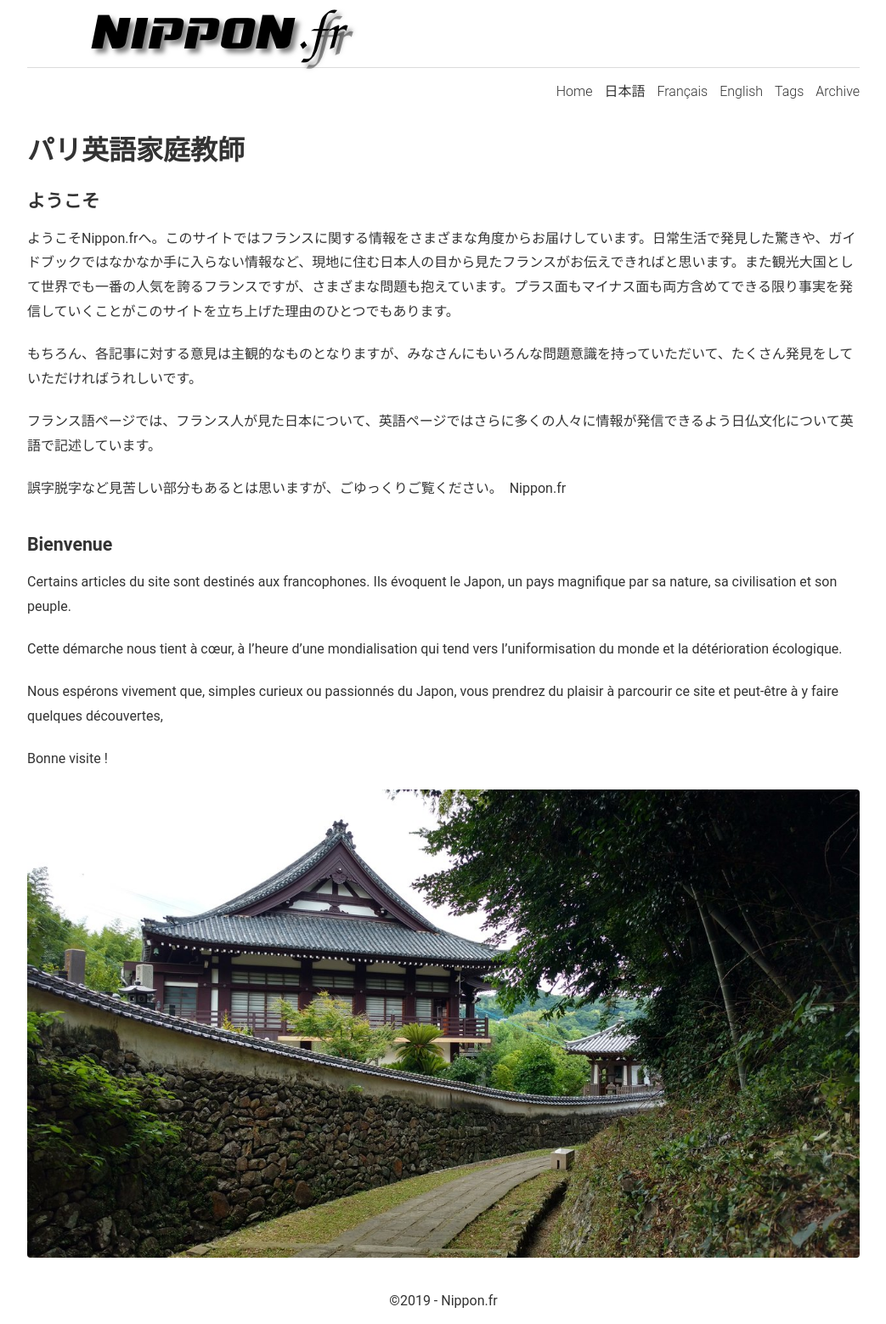
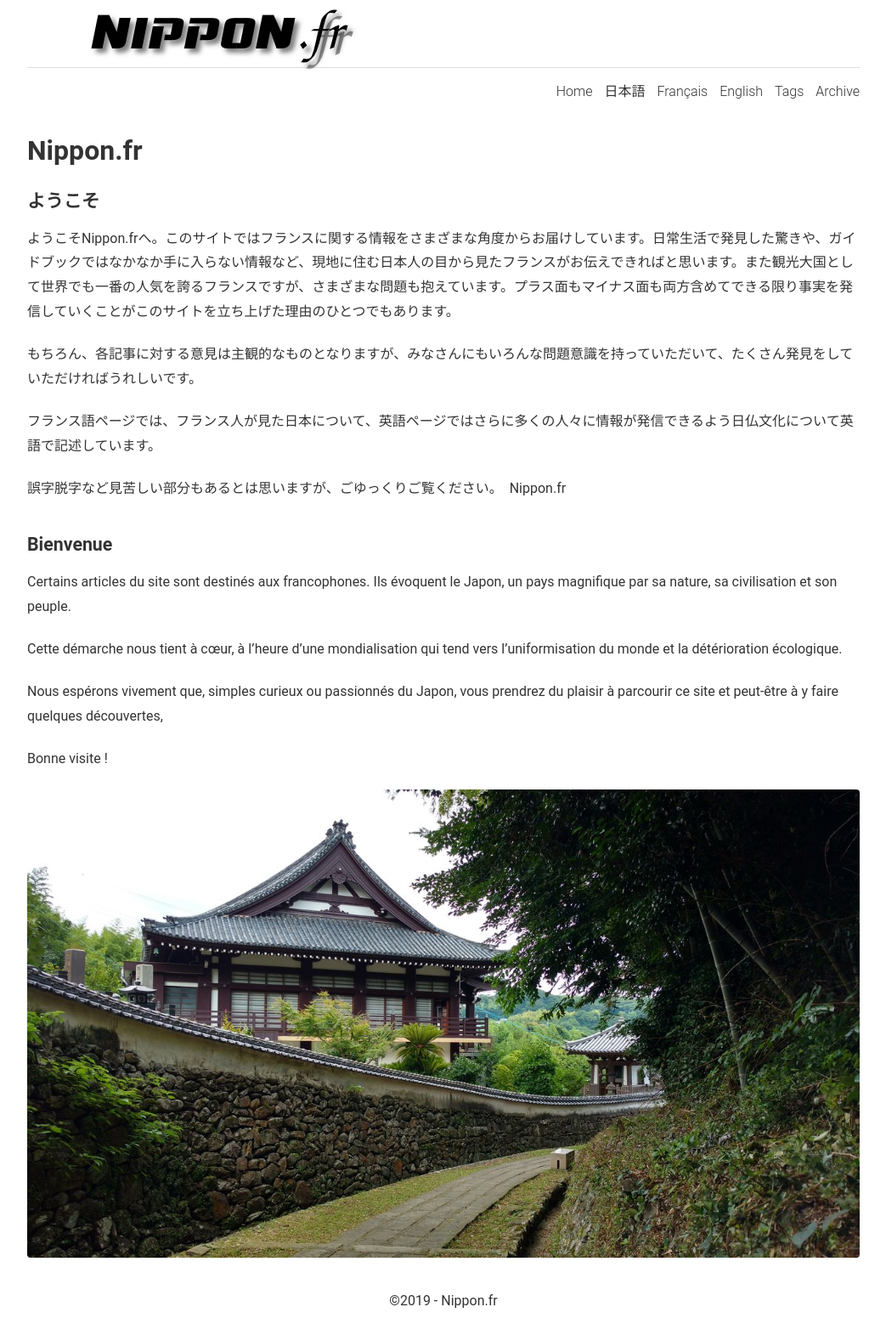
Before and after one commit to phocean/nippon.fr, a Jekyll site: the page built from index.md, in a window 1280 px wide. Shown: the whole page at 85% size, without its empty margins (118-1161 px from the left). Built offline with Jekyll 4.4.1, drawn with Linux system fonts in a browser that asks for light colours.

Commit message:
change title

```diff
--- a/index.md
+++ b/index.md
@@ -2,7 +2,7 @@
 layout: page
 weight: 100
 entry: Home
-title: パリ英語家庭教師
+title: Nippon.fr
 description: Tout ce que vous voulez savoir sur le Japon, loin des clichés, par un couple franco-japonais. 日仏カップルによるフランスの情報.
 ---
 
```
